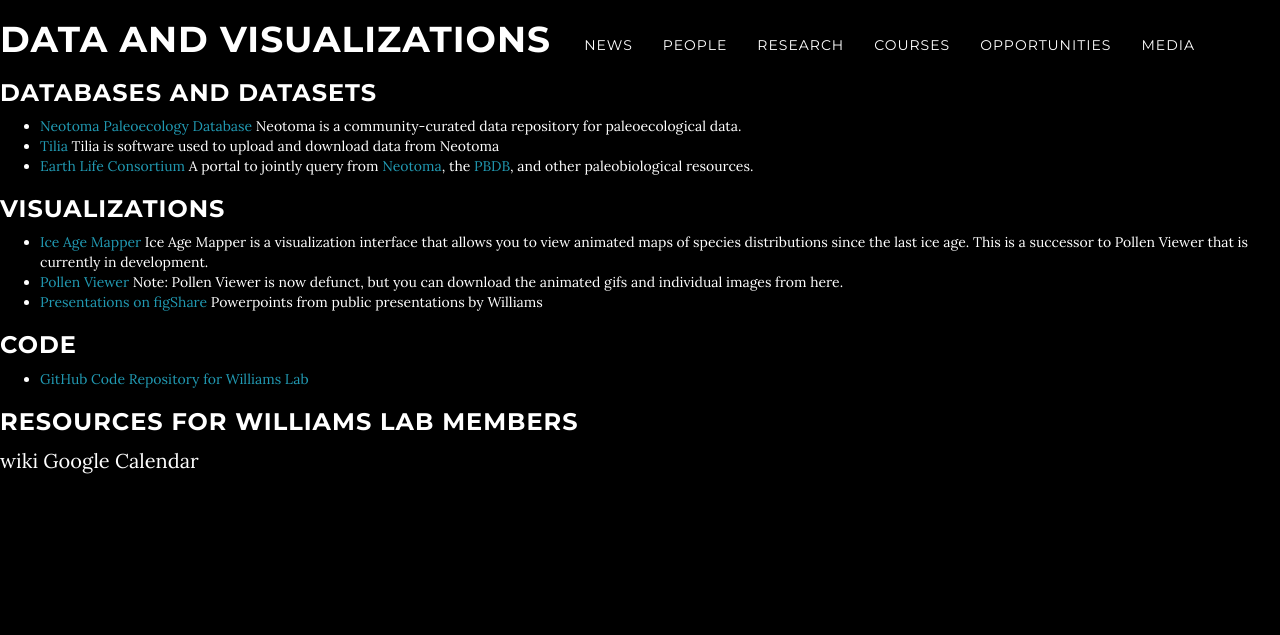
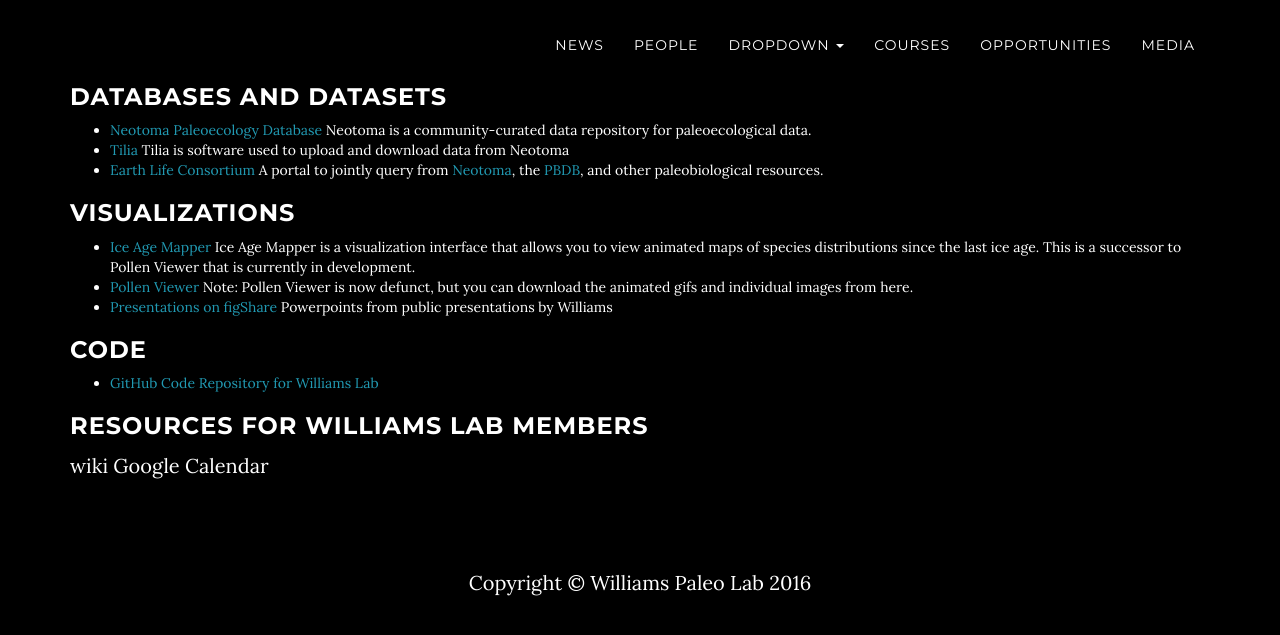
Before and after one commit to WilliamsPaleoLab/WilliamsPaleoLab.github.io, a Jekyll site: the page built from datavis.md, in a window 1280 px wide and 900 px high. Shown: the top 635 px of the window. Built offline with Jekyll 4.4.1, drawn with Linux system fonts in a browser that asks for light colours.

Commit message:
Added to the navbar

```diff
--- a/_includes/css/grayscale.css
+++ b/_includes/css/grayscale.css
@@ -378,3 +378,7 @@
 .news-post-header{
   padding-top: 25px;
 }
+
+.post-content{
+  margin-top: 5%;
+}
--- a/_includes/nav.html
+++ b/_includes/nav.html
@@ -22,8 +22,14 @@
                     <li>
                         <a class="page-scroll" href="{{site.baseurl}}/people/">People</a>
                     </li>
-                    <li>
-                        <a class="page-scroll" href="{{site.baseurl}}/research">Research</a>
+                    <li class="dropdown">
+                        <a class="dropdown-toggle" data-toggle="dropdown">Dropdown <b class="caret"></b></a>
+                        <ul class="dropdown-menu">
+                            <li><a href="#">Action</a></li>
+                            <li><a href="#">Another action</a></li>
+                            <li><a href="#">Something else here</a></li>
+                        </ul>
+
                     </li>
                     <li>
                         <a class="page-scroll" href="{{site.baseurl}}/courses">Courses</a>
--- a/_layouts/page.html
+++ b/_layouts/page.html
@@ -1,19 +1,23 @@
 <!DOCTYPE html>
 <html>
     {% include head.html %}
+
     <body id="page-top" data-spy="scroll" data-target=".navbar-fixed-top">
     {% include nav.html %}
 
 
 <article class="post">
-
+<!--
   <header class="post-header">
     <h1 class="post-title">{{ page.title }}</h1>
-  </header>
+  </header> -->
 
-  <div class="post-content">
+  <div class="post-content container">
     {{ content }}
   </div>
 
 </article>
+
+{% include footer.html %}
+{% include js.html %}
 </html>
```
